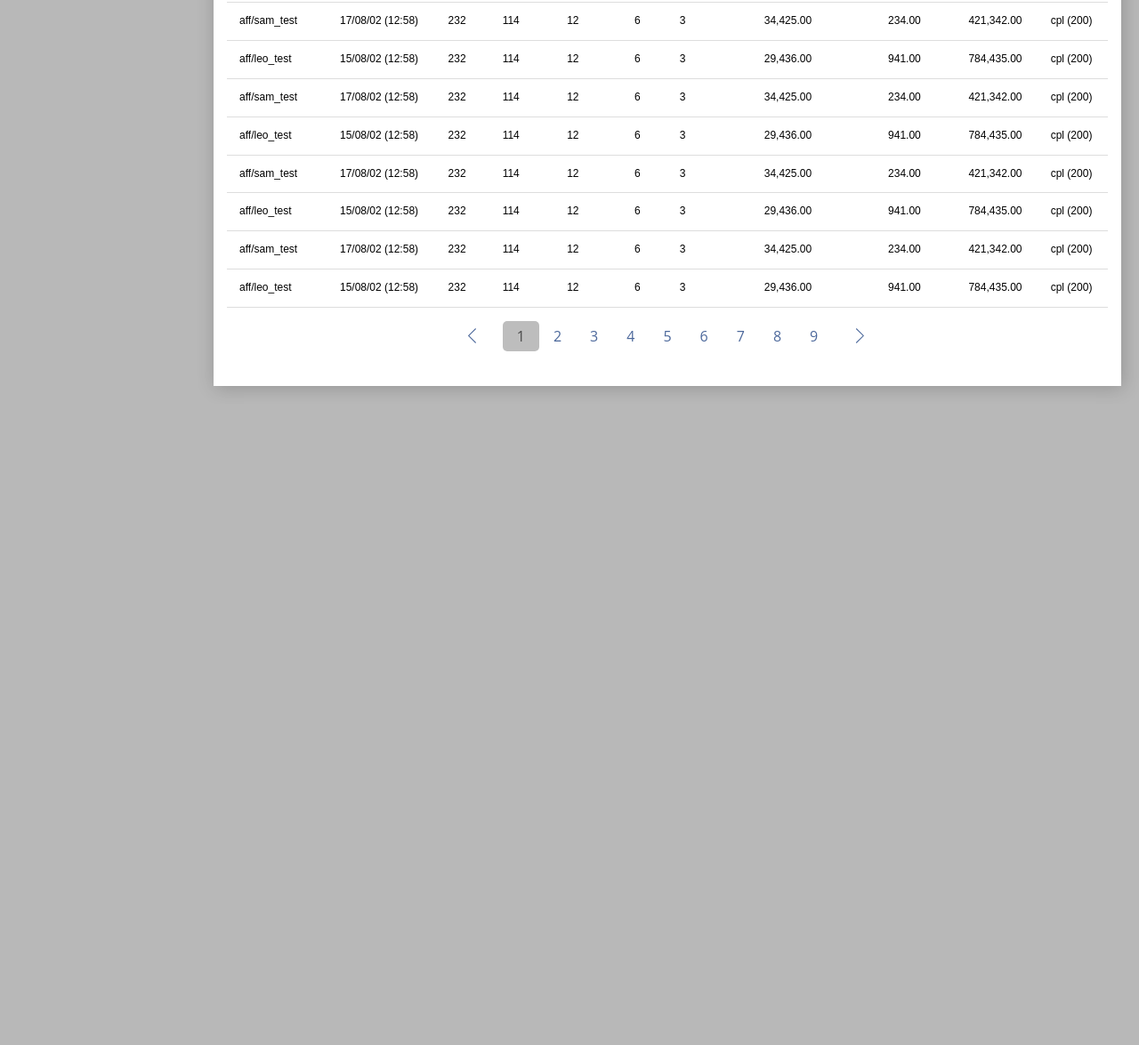
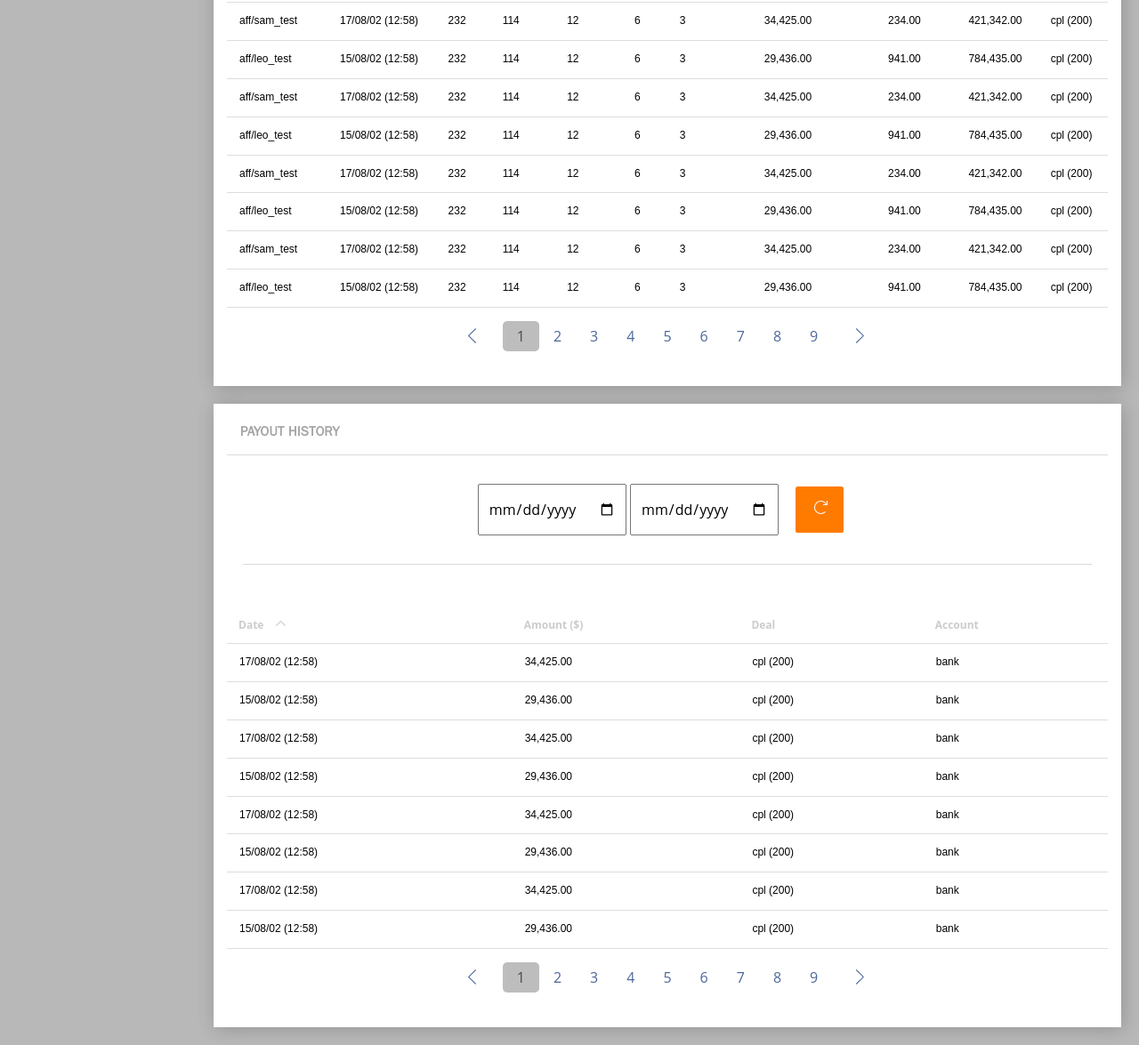
Before and after one commit to mika808/projekt-indywidualny, a website: page index.html in a window 1280 px wide. Shown: the part 2914-4089 px from the top of the page at 89% size. Before the commit the page ends 3368 px from the top, so only its background shows below. Drawn offline with nearby package versions, Linux system fonts and the light colour scheme.

Commit message:
Prepare PAYOUT section

```diff
--- a/index.html
+++ b/index.html
@@ -184,7 +184,7 @@
           <span>Mikhael E.</span>
         </div>
       </section>
-
+      <!-- TOP MENU MOBILE -->
       <section class="top-menu-mobile">
         <nav>
           <ul>
@@ -907,21 +907,16 @@
         <!-- PAGINATION -->
         <div class="center-pagination">
           <div class="pagination">
-            <a class= "pagination-arrow" href="#" >
+            <a class="pagination-arrow" href="#">
               <svg viewBox="0 0 24 24" xml:space="preserve">
                 <use xlink:href="#icon-arrowLeft"></use>
               </svg>
             </a>
-            <a class="active" href="#">1</a>
-            <a href="#">2</a>
-            <a href="#">3</a>
-            <a href="#">4</a>
-            <a href="#">5</a>
-            <a href="#">6</a>
-            <a href="#">7</a>
-            <a href="#">8</a>
+            <a class="active" href="#">1</a> <a href="#">2</a>
+            <a href="#">3</a> <a href="#">4</a> <a href="#">5</a>
+            <a href="#">6</a> <a href="#">7</a> <a href="#">8</a>
             <a href="#">9</a>
-            <a class= "pagination-arrow" href="#" >
+            <a class="pagination-arrow" href="#">
               <svg viewBox="0 0 24 24" xml:space="preserve">
                 <use xlink:href="#icon-arrowRight"></use>
               </svg>
@@ -929,7 +924,124 @@
           </div>
         </div>
       </section>
+
+      <!-- PAYOUT -->
+      <section id="payout" class="displayBox">
+        <h1>PAYOUT HISTORY</h1>
+        <div class="calendar">
+          <input type="date" /> <input type="date" />
+          <button class="btn btn-refresh">
+            <svg viewBox="0 0 24 24" xml:space="preserve">
+              <use xlink:href="#icon-refresh"></use>
+            </svg>
+          </button>
+        </div>
+
+        <!-- separator-line -->
+        <div class="separator-line"></div>
+        <div class="scroll-wrapper">
+          <table class="payout-history-table">
+            <thead>
+              <tr>
+              <th>
+                <span>Date
+                  <svg
+                    viewBox="0 -6 24 24"
+                    xml:space="preserve"
+                    class="icon-arrowUp"
+                  >
+                    <use xlink:href="#icon-arrowUp"></use>
+                  </svg>
+                </span>
+              </th>
+              <th><span>Amount ($)</span></th>
+              <th><span>Deal</span></th>
+              <th><span>Account</span></th>
+            </tr>
+            </thead>
+            <tbody>
+              <!-- 1 -->
+              <tr>
+                <td>17/08/02 (12:58)</td>
+                <td>34,425.00</td>
+                <td>cpl (200)</td>
+                <td>bank</td>
+              </tr>
+              <!-- 2 -->
+              <tr>
+                <td>15/08/02 (12:58)</td>
+                <td>29,436.00</td>
+                <td>cpl (200)</td>
+                <td>bank</td>
+              </tr>
+              <!-- 3 -->
+              <tr>
+                <td>17/08/02 (12:58)</td>
+                <td>34,425.00</td>
+                <td>cpl (200)</td>
+                <td>bank</td>
+              </tr>
+              <!-- 4 -->
+              <tr>
+                <td>15/08/02 (12:58)</td>
+                <td>29,436.00</td>
+                <td>cpl (200)</td>
+                <td>bank</td>
+              </tr>
+              <!-- 5 -->
+              <tr>
+                <td>17/08/02 (12:58)</td>
+                <td>34,425.00</td>
+                <td>cpl (200)</td>
+                <td>bank</td>
+              </tr>
+              <!-- 6 -->
+              <tr>
+                <td>15/08/02 (12:58)</td>
+                <td>29,436.00</td>
+                <td>cpl (200)</td>
+                <td>bank</td>
+              </tr>
+              <!-- 7 -->
+              <tr>
+                <td>17/08/02 (12:58)</td>
+                <td>34,425.00</td>
+                <td>cpl (200)</td>
+                <td>bank</td>
+              </tr>
+              <!-- 8 -->
+              <tr>
+                <td>15/08/02 (12:58)</td>
+                <td>29,436.00</td>
+                <td>cpl (200)</td>
+                <td>bank</td>
+              </tr>
+            </tbody>
+          </table>
+        </div>
+        <!-- PAGINATION -->
+        <div class="center-pagination">
+          <div class="pagination">
+            <a class="pagination-arrow" href="#">
+              <svg viewBox="0 0 24 24" xml:space="preserve">
+                <use xlink:href="#icon-arrowLeft"></use>
+              </svg>
+            </a>
+            <a class="active" href="#">1</a> <a href="#">2</a>
+            <a href="#">3</a> <a href="#">4</a> <a href="#">5</a>
+            <a href="#">6</a> <a href="#">7</a> <a href="#">8</a>
+            <a href="#">9</a>
+            <a class="pagination-arrow" href="#">
+              <svg viewBox="0 0 24 24" xml:space="preserve">
+                <use xlink:href="#icon-arrowRight"></use>
+              </svg>
+            </a>
+          </div>
+        </div>
+      </section>
+      <!-- END CONTAINER -->
     </div>
+
     <!-- SCRIPTS -->
     <script src="js/chart1.js"></script>
     <script src="js/script.js"></script>
--- a/js/chart1.js
+++ b/js/chart1.js
@@ -7,21 +7,21 @@ var myChart = new Chart(ctx, {
       {
         label: "Signups",
         data: [52, 50, 40, 95, 75, 5, 70, 10, 20, 88],
-        backgroundColor: "DarkTurquoise",
+        backgroundColor: '#8DBEC8',//"DarkTurquoise"
         borderColor: "black",
         borderWidth: 1
       },
       {
         label: "FTD",
         data: [5, 70, 1, 5, 48, 10, 50, 44, 63, 77],
-        backgroundColor: "orange",
+        backgroundColor: '#F29E4E', //"orange",
         borderColor: "black",
         borderWidth: 1
       },
       {
         label: "Earned",
         data: [60, 50, 65, 90, 66, 40, 15, 34, 40, 30],
-        backgroundColor: "blue",
+        backgroundColor:   '#71B374,//"blue",
         borderColor: "black",
         borderWidth: 1,
         hidden: true
--- a/sass/sections/_details.scss
+++ b/sass/sections/_details.scss
@@ -3,7 +3,7 @@
   width: 100%;
   overflow-x: auto;
 
-  .detail-statistic-table {
+  .detail-statistic-table, .payout-history-table {
     border-collapse: collapse;
     width: 100%;
     max-width: 100%;
@@ -75,7 +75,7 @@
     color: rgb(73, 73, 73);
   }
 
-  a:hover:not(.active, .pagination-arrow) {
+  a:hover:not(.pagination-arrow) {
     background-color: #ddd;
   }
 }
--- a/sass/style.scss
+++ b/sass/style.scss
@@ -25,3 +25,4 @@
 @import "sections/links";
 @import "sections/personalData";
 @import "sections/details";
+@import "sections/payout";
```
Also changed, not shown: css/style.css.
